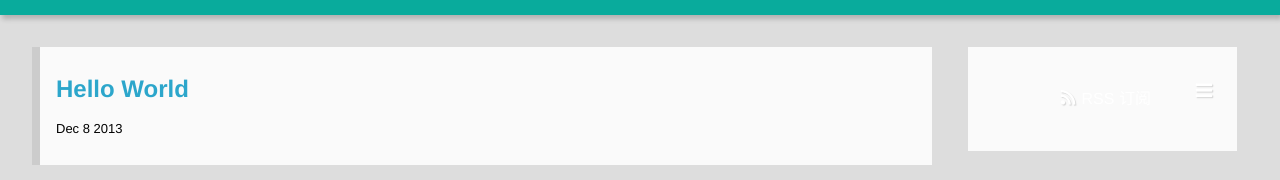
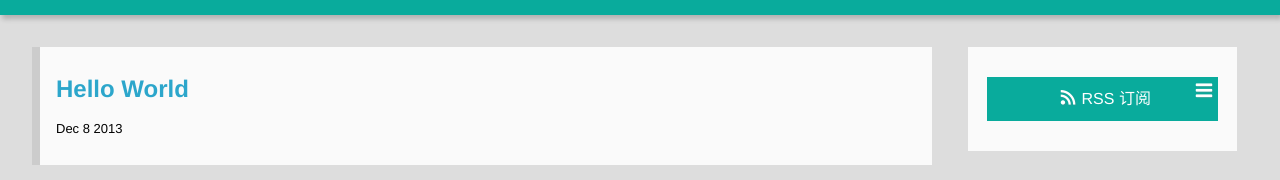
Before and after one commit to xiaoliang00/xiaoliang00.github.io, a plain HTML site: page index.html in a window 1280 px wide. Shown: the part 193-373 px from the top of the page. Drawn offline with Linux system fonts and the light colour scheme.

Commit message:
Site updated: 2013-12-08 17:23:12

```diff
--- a/css/style.css
+++ b/css/style.css
@@ -466,7 +466,7 @@ div .tagslist ul li a:hover{
   color: #09AB9C;
   }
 .rsspart{
-  background: ##09AB9C;
+  background: #09AB9C;
 }
 .rsspart a{
   display: block;
```
